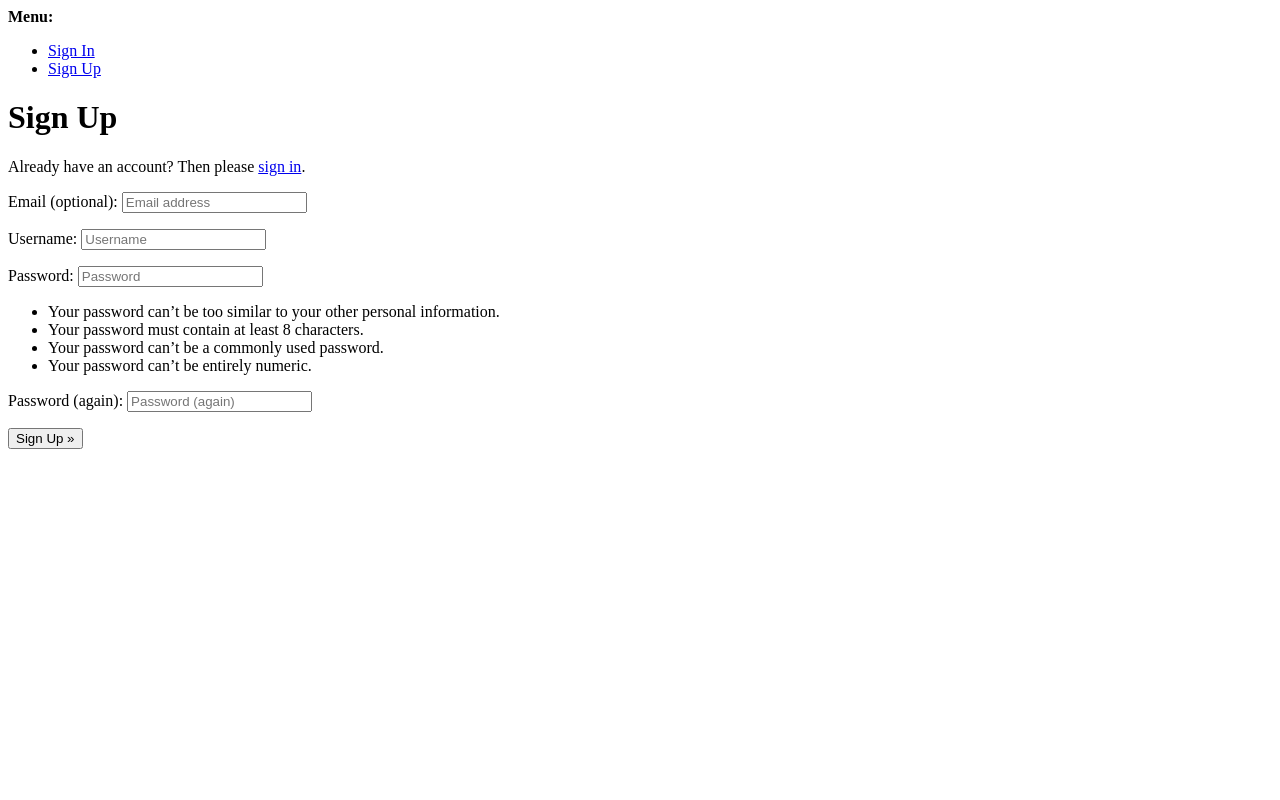
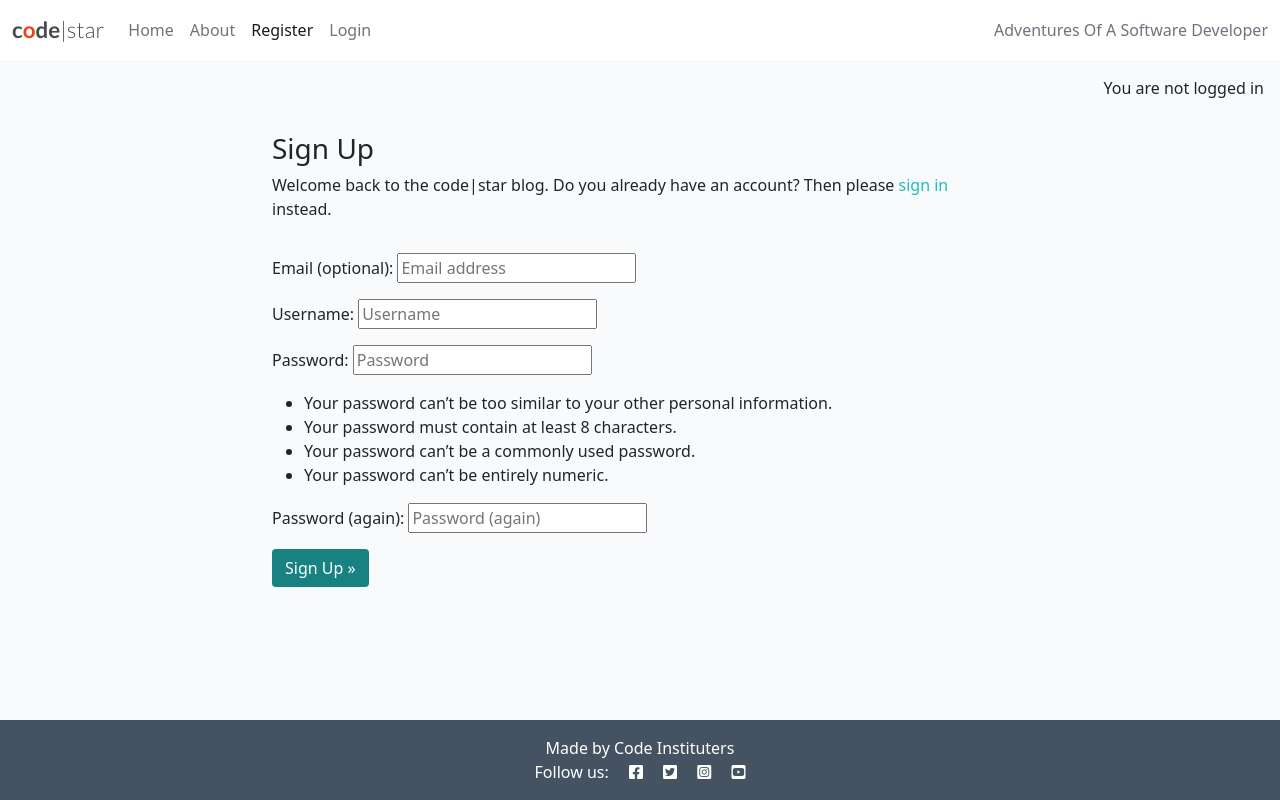
Before and after one commit to MarvellMoe/Django-Blog, a Django app: page /accounts/signup/ in a window 1280 px wide. Run offline with Django 4.2, Linux system fonts and the light colour scheme.

Commit message:
Add styling to Sign Up page to match app

```diff
--- a/codestar/settings.py
+++ b/codestar/settings.py
@@ -27,7 +27,7 @@ TEMPLATES_DIR = os.path.join(BASE_DIR, 'templates')
 SECRET_KEY = 'django-insecure-6)9d!x8ki=7oslcnp%vk69y!$6sm-*80vdovu-5h$@yxqxvkz6'
 
 # SECURITY WARNING: don't run with debug turned on in production!
-DEBUG = False
+DEBUG = True
 
 ALLOWED_HOSTS = [
     '8000-marvellmoe-djangoblog-98mx8lsntui.ws.codeinstitute-ide.net',
--- a/templates/account/signup.html
+++ b/templates/account/signup.html
@@ -1,21 +1,37 @@
-{% extends "account/base.html" %}
+{% extends "base.html" %}
 
 {% load i18n %}
 
-{% block head_title %}{% trans "Signup" %}{% endblock head_title %}
+{% block head_title %}{% trans "Signup" %}{% endblock %}
 
 {% block content %}
-<h1>{% trans "Sign Up" %}</h1>
+<div class="container">
+  <div class="row">
+    <div class="col-md-8 mt-3 offset-md-2">
+      <h3>{% trans "Sign Up" %}</h3>
 
-<p>{% blocktrans %}Already have an account? Then please <a href="{{ login_url }}">sign in</a>.{% endblocktrans %}</p>
-
+      <p>{% blocktrans %}
+        Welcome back to the code|star blog.
+        Do you already have an account? Then please
+        <a class="link" href="{{ login_url }}">sign in</a>
+        instead.
+        {% endblocktrans %}
+      </p>
+    </div>
+  </div>
+  <div class="row">
+    <div class="col-md-8 mt-3 offset-md-2">
       <form class="signup" id="signup_form" method="post" action="{% url 'account_signup' %}">
         {% csrf_token %}
         {{ form.as_p }}
         {% if redirect_field_value %}
         <input type="hidden" name="{{ redirect_field_name }}" value="{{ redirect_field_value }}" />
         {% endif %}
-  <button type="submit">{% trans "Sign Up" %} &raquo;</button>
+        <button class="btn btn-signup right" type="submit">
+          {% trans "Sign Up" %} &raquo;</button>
       </form>
+    </div>
+  </div>
+</div>
 
-{% endblock content %}
+{% endblock %}
--- a/templates/base.html
+++ b/templates/base.html
@@ -68,13 +68,19 @@
                     {% endif %}
                 </ul>
                 <span class="navbar-text text-muted">
-                    Adventures of a software developer
+                    Adventures Of A Software Developer
                 </span>
             </div>
         </div>
     </nav>
 
     <main class="flex-shrink-0 main-bg">
+
+        {% if user.is_authenticated %}
+            <p class="text-end m-3">You are logged in as {{ user }}</p>
+        {% else %}
+            <p class="text-end m-3">You are not logged in</p>
+        {% endif %}
 
         {% block content %}
         <!-- Content Goes here -->
```
Lines whose indentation alone changed are shown as unchanged.
